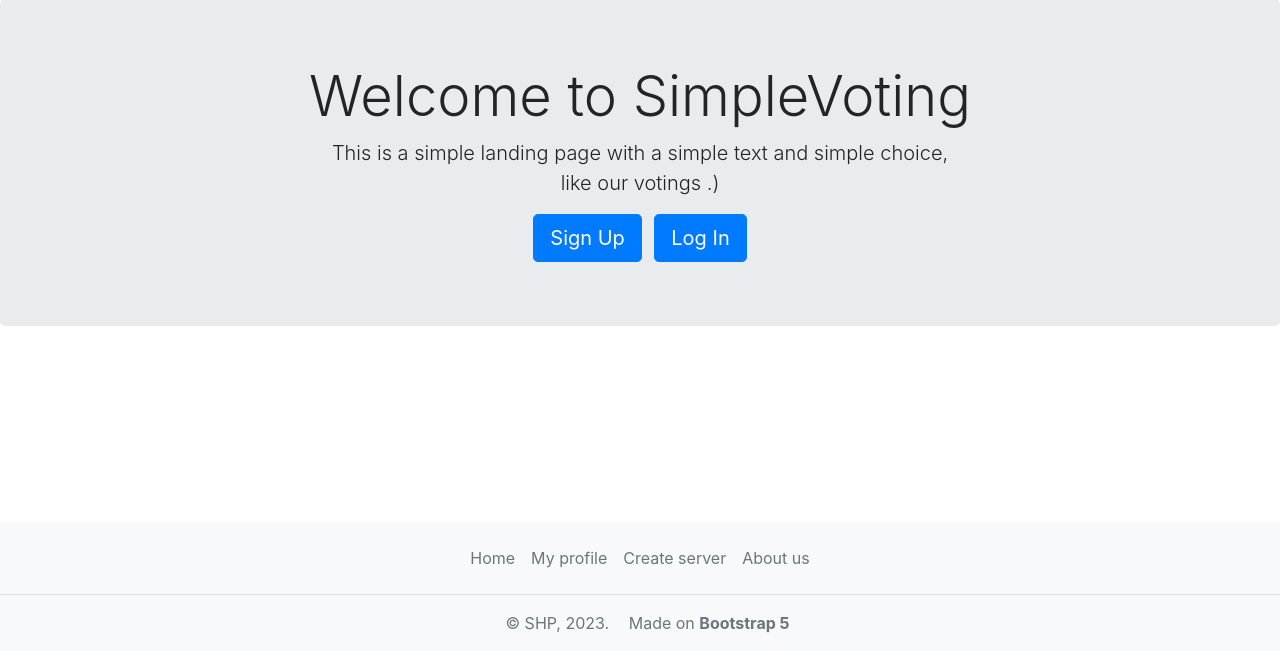
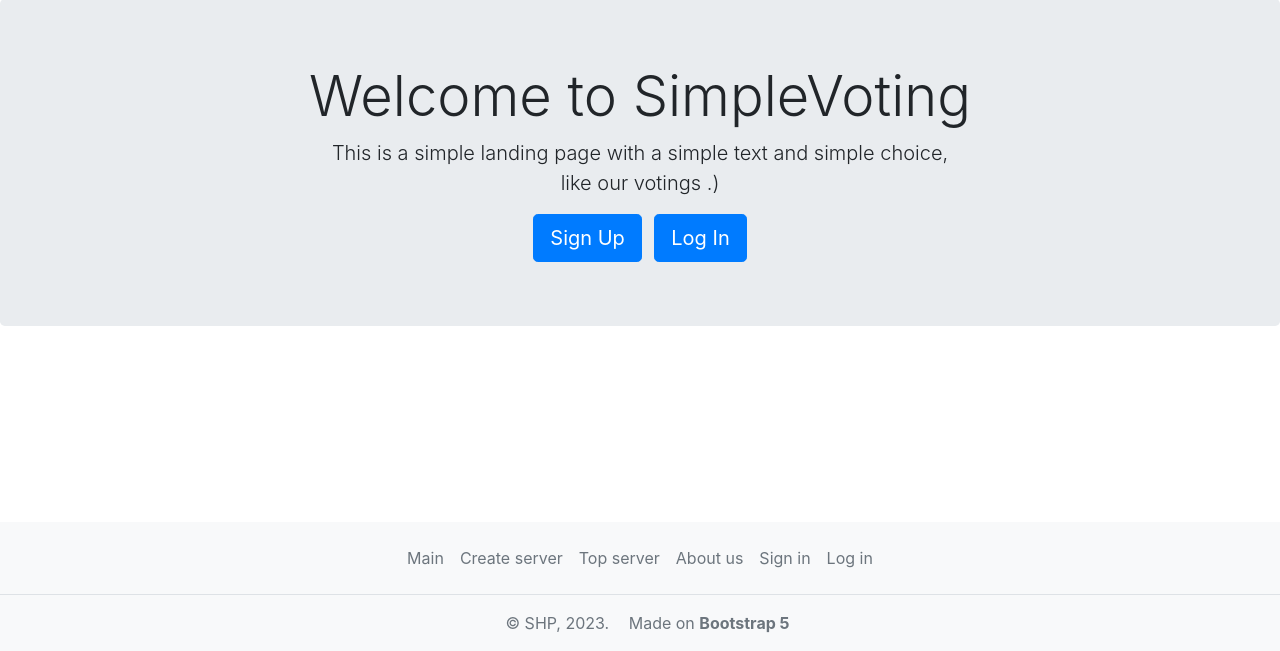
Before and after one commit to colan1ch/MinecraftDjango, a Django app: page / in a window 1280 px wide. Shown: the part 149-800 px from the top of the page. Run offline with Django 4.2, Linux system fonts and the light colour scheme; some libraries are stand-ins or nearby versions.

Commit message:
Футер без дизайна

```diff
--- a/main/templates/base/footer.html
+++ b/main/templates/base/footer.html
@@ -3,10 +3,12 @@
  <footer class="footer fixed-bottom py-3 text-lg-start bg-light text-muted mt-auto">
   <div class="text-center">
     <ul class="nav justify-content-center border-bottom pb-3 mb-3">
-      <li class="nav-item"><a href="" class="nav-link px-2 text-muted">Home</a></li>
-      <li class="nav-item"><a href="" class="nav-link px-2 text-muted">My profile</a></li>
+      <li class="nav-item"><a href="" class="nav-link px-2 text-muted">Main</a></li>
       <li class="nav-item"><a href="" class="nav-link px-2 text-muted">Create server</a></li>
+      <li class="nav-item"><a href="" class="nav-link px-2 text-muted">Top server</a></li>
       <li class="nav-item"><a href="" class="nav-link px-2 text-muted">About us</a></li>
+      <li class="nav-item"><a href="" class="nav-link px-2 text-muted">Sign in</a></li>
+      <li class="nav-item"><a href="" class="nav-link px-2 text-muted">Log in</a></li>
     </ul>
       <span class="col-md-4 mb-0 text-muted"> &copy; SHP, 2023.</span>
       <span> Made on <a class="text-reset fw-bold" href="https://getbootstrap.com">Bootstrap 5</a> </span>
```
